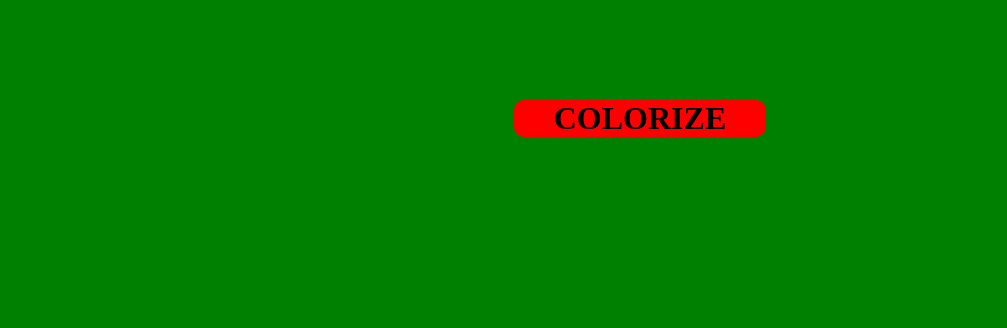
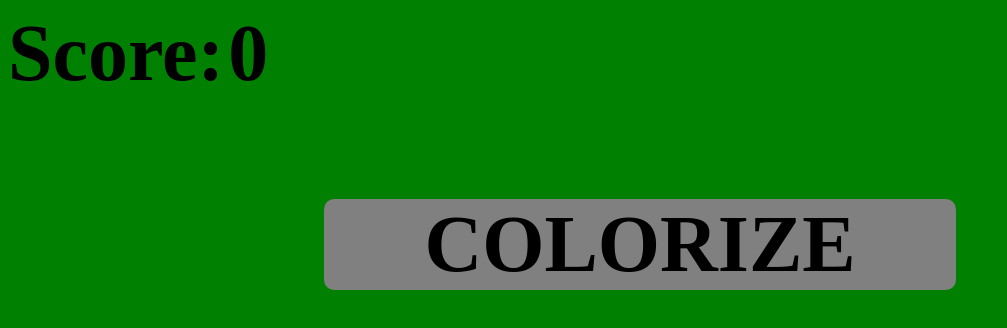
Before and after one commit to rebeccatay92/colorization, a plain HTML site: page index.html in a window 1280 px wide. Shown: the whole page, without its empty margins (0-1007 px from the left). Drawn offline with Linux system fonts and the light colour scheme.

Commit message:
html has a score and a button. score increases whenever button is clicked.

```diff
--- a/index.html
+++ b/index.html
@@ -6,6 +6,8 @@
     <link rel="stylesheet" href="style.css">
   </head>
   <body>
+    <h1>Score:</h1>
+    <h1 class="score">0</h1>
     <div>
       <h1>COLORIZE</h1>
     </div>
--- a/script.js
+++ b/script.js
@@ -2,8 +2,13 @@
 function randNum () {
   return Math.floor(Math.random() * 256)
 }
-
+var counter = 0
+var score = document.querySelector('.score')
 document.querySelector('div').addEventListener('click', colorize)
+document.querySelector('div').addEventListener('click', function() {
+  counter ++
+  score.innerText = counter
+})
 
 function colorize () {
   document.querySelector('body').style.backgroundColor = 'rgba(' + randNum() + ',' + randNum() + ',' + randNum() + ',' + randNum() + ')'
--- a/style.css
+++ b/style.css
@@ -1,12 +1,20 @@
 div{
   display: block;
   border-radius: 10px;
-  background-color: red;
-  width: 20%;
+  background-color: gray;
+  width: 50%;
   text-align: center;
-  margin: 100px auto 0 auto;
+  margin: 100px auto;
+  height: auto;
 }
 
 body{
   background-color: green;
 }
+
+h1 {
+  font-size: 80px;
+  text-align: center;
+  display: inline-block;
+  margin: auto;
+}
```
